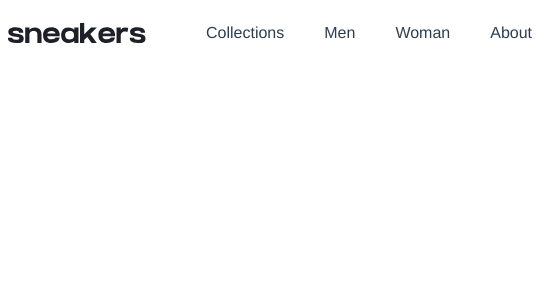
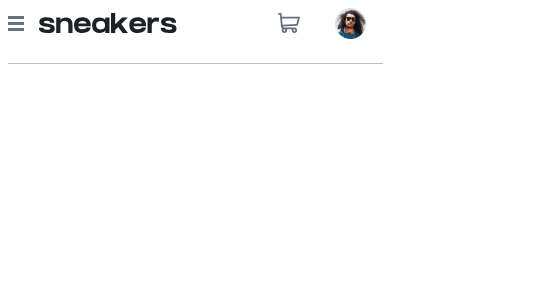
Before and after one commit to emilipothese/e-commerce-product, a Vue app: page / in a window 390 px wide. Shown: the top 300 px of the page, 552 px wide, since content can reach past the window. Built offline with nearby package versions, Linux system fonts and the light colour scheme.

Commit message:
navbar responsive OK

```diff
--- a/src/App.vue
+++ b/src/App.vue
@@ -1,5 +1,7 @@
 <template>
-  <nav-bar></nav-bar>
+  <section class="container">
+    <nav-bar></nav-bar>
+  </section>
 </template>
 
 <script>
@@ -21,4 +23,16 @@ export default {
   text-align: center;
   color: #2c3e50;
 }
+
+.container {
+  width: 900px;
+  margin: 0 auto;
+}
+
+@media screen and (max-width: 900px) {
+  .container {
+    width: 375px;
+    margin: 0 auto;
+  }
+}
 </style>
--- a/src/components/NavBar.vue
+++ b/src/components/NavBar.vue
@@ -1,6 +1,6 @@
 <template>
   <section class="menu">
-    <nav class="menu__nav">
+    <nav class="menu__nav--desktop">
       <img src="../assets/logo.svg" alt="">
       <ul class="menu__list">
         <li>Collections</li>
@@ -8,6 +8,11 @@
         <li>Woman</li>
         <li>About</li>
       </ul>
+    </nav>
+
+    <nav class="menu__nav--mobile">
+      <img src="../assets/icon-menu.svg" alt="">
+      <img src="../assets/logo.svg" alt="">
     </nav>
 
     <div class="menu__profil">
@@ -22,11 +27,17 @@
   .menu {
     display: flex;
     justify-content: space-between;
+    border-bottom: .1rem solid hsl(220, 14%, 75%);
+    padding-bottom: 1.5rem;
   }
 
-  .menu__nav {
+  .menu__nav--desktop {
     display: flex;
     align-items: center;
+  }
+
+  .menu__nav--mobile {
+    display: none;
   }
 
   .menu__list {
@@ -36,14 +47,35 @@
   .menu__list li {
     display: flex;
     padding: 0 20px;
+    color: hsl(219, 9%, 45%);
   }
 
   .menu__profil {
     display: flex;
     align-items: center;
+    justify-content: space-around;
   }
 
-  .menu__profil img{
-    width: 60%;
+  .menu__profil img:nth-child(2){
+    width: 40%;
+  }
+
+  @media screen and (max-width: 900px) {
+    .menu__nav--desktop {
+      display: none;
+    }
+
+    .menu__nav--mobile {
+      display: flex;
+      align-items: center;
+    }
+
+    .menu__nav--mobile img:nth-child(2) {
+      padding-left: 15px;
+    }
+
+    .menu__profil img:nth-child(2){
+    width: 25%;
+  }
   }
 </style>
```
Also changed, not shown: src/assets/icon-menu.svg (added).
